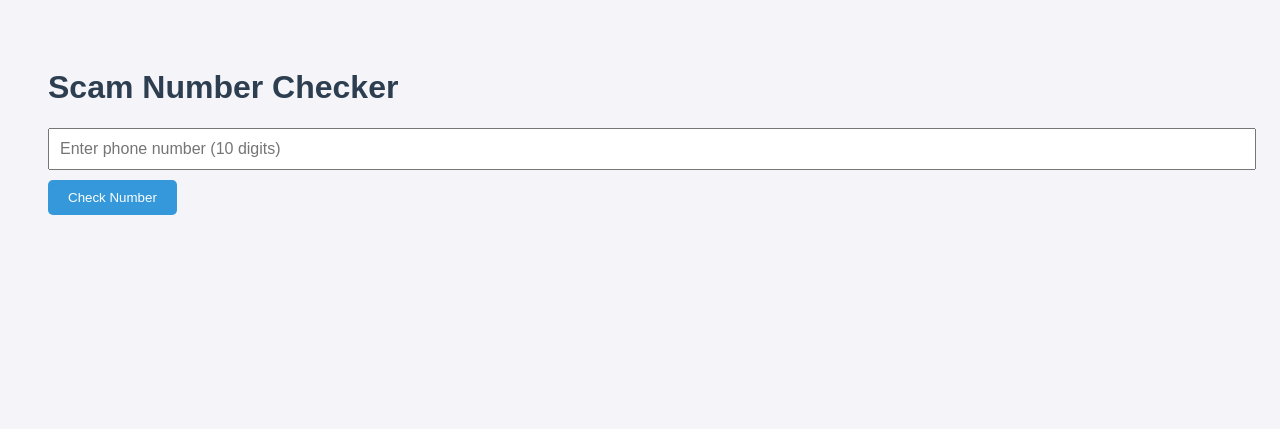
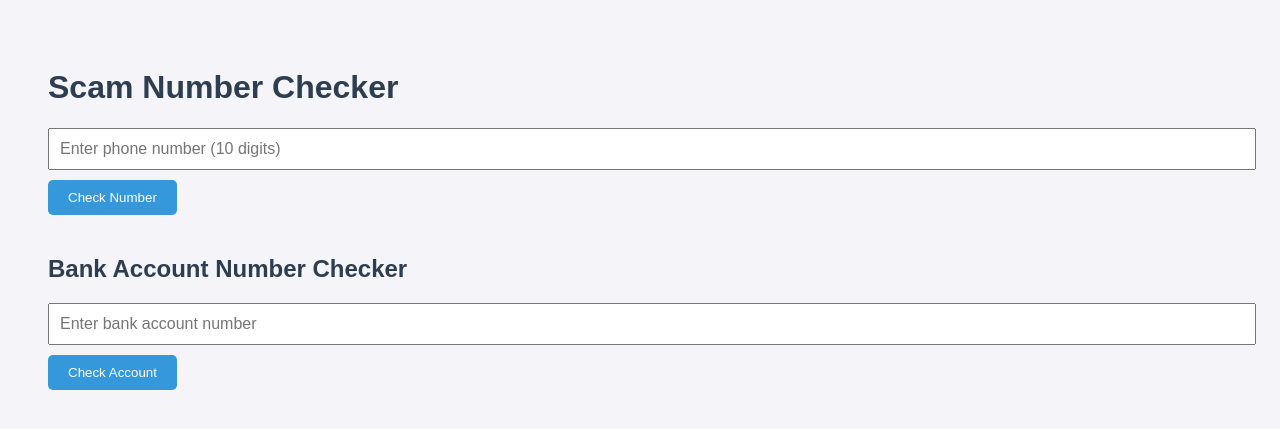
Before and after one commit to Tiwari-kishan02/Safety-Net-, a Flask app: page /number-check in a window 1280 px wide. Shown: the top 429 px of the page. Run offline with Flask 3, Linux system fonts and the light colour scheme; parts of the project's set-up code (start-up, migrations or seed data) failed here and were passed over.

Commit message:
Final version with smart validation

```diff
--- a/backend/app.py
+++ b/backend/app.py
@@ -1,26 +1,27 @@
 from flask import Flask, render_template, request
 import pickle
 import pandas as pd
+from PIL import Image
+import pytesseract
 
 app = Flask(__name__)
 
-# Load message detection model
 with open('models/spam_model.pkl', 'rb') as f:
     message_model = pickle.load(f)
 with open('models/vectorizer.pkl', 'rb') as f:
     message_vectorizer = pickle.load(f)
 
-# Load email detection model
 with open('models/email_model.pkl', 'rb') as f:
     email_model = pickle.load(f)
 with open('models/email_vectorizer.pkl', 'rb') as f:
     email_vectorizer = pickle.load(f)
 
-# Load scam numbers database
 scam_db = pd.read_csv('datasets/scam_numbers.csv')
 scam_db['number'] = scam_db['number'].astype(str)
 
-# Red flag keywords/phrases commonly used in Indian scams
+fraud_accounts_db = pd.read_csv('datasets/fraud_accounts.csv')
+fraud_accounts_db['account_number'] = fraud_accounts_db['account_number'].astype(str)
+
 RED_FLAGS = [
     "pay a fee", "pay the fee", "processing fee", "registration fee",
     "pay rs", "pay inr", "deposit amount", "security deposit",
@@ -35,18 +36,45 @@ RED_FLAGS = [
     "pay to confirm your seat", "processing charge"
 ]
 
+SUSPICIOUS_DOMAIN_PATTERNS = [
+    "sbi-verify", "rbi-alert", "kbc-lottery", "bank-update",
+    "verify-account", "secure-login", "-support", "kyc-update"
+]
+
 def check_red_flags(text):
     text_lower = text.lower()
-    found_flags = [flag for flag in RED_FLAGS if flag in text_lower]
-    return found_flags
+    return [flag for flag in RED_FLAGS if flag in text_lower]
+
+def analyze_phone_number(raw_number):
+    number = raw_number.strip().replace(" ", "").replace("-", "")
+    if number.startswith("+91"):
+        core = number[3:]
+        if core.isdigit() and len(core) == 10:
+            return check_indian_number(core)
+        return "INVALID: Please enter a valid 10-digit number after +91."
+    elif number.startswith("91") and len(number) == 12 and number.isdigit():
+        core = number[2:]
+        return check_indian_number(core)
+    elif number.startswith("+"):
+        code = number[1:3]
+        return f"FOREIGN NUMBER: This number appears to belong to a foreign country code (+{code}), not India. Exercise extra caution with international numbers, as they are commonly used in international scam calls."
+    elif number.isdigit() and len(number) == 10:
+        return check_indian_number(number)
+    else:
+        return "INVALID INPUT: Please enter a valid 10-digit Indian number (with or without +91)."
+
+def check_indian_number(core):
+    match = scam_db[scam_db['number'] == core]
+    if not match.empty:
+        category = match.iloc[0]['category']
+        reports = match.iloc[0]['reports']
+        return f"WARNING: This is an Indian (+91) number reported as SCAM! Category: {category}, Reports: {reports}"
+    else:
+        return "This is a valid Indian (+91) number format with no scam reports in our database. Still be cautious."
 
 @app.route('/')
 def home():
     return render_template('home.html')
-
-@app.route('/recovery')
-def recovery():
-    return render_template('recovery.html')
 
 @app.route('/message-check', methods=['GET', 'POST'])
 def message_check():
@@ -56,7 +84,6 @@ def message_check():
         message_vec = message_vectorizer.transform([message])
         ml_prediction = message_model.predict(message_vec)[0]
         flags = check_red_flags(message)
-
         if ml_prediction == 1 or len(flags) > 0:
             result = "This looks like a SCAM message! Be careful."
             if flags:
@@ -73,7 +100,6 @@ def email_check():
         email_vec = email_vectorizer.transform([email_text])
         ml_prediction = email_model.predict(email_vec)[0]
         flags = check_red_flags(email_text)
-
         if ml_prediction == 1 or len(flags) > 0:
             result = "This looks like a FAKE/SCAM email! Be careful."
             if flags:
@@ -82,19 +108,68 @@ def email_check():
             result = "This email looks GENUINE."
     return render_template('email_check.html', result=result)
 
+@app.route('/email-check-image', methods=['POST'])
+def email_check_image():
+    image_result = None
+    file = request.files.get('email_image')
+    if file:
+        img = Image.open(file)
+        extracted_text = pytesseract.image_to_string(img)
+        if extracted_text.strip():
+            email_vec = email_vectorizer.transform([extracted_text])
+            ml_prediction = email_model.predict(email_vec)[0]
+            flags = check_red_flags(extracted_text)
+            if ml_prediction == 1 or len(flags) > 0:
+                image_result = "This looks like a FAKE/SCAM email! Be careful."
+                if flags:
+                    image_result += " (Red flags found: " + ", ".join(flags) + ")"
+            else:
+                image_result = "This email looks GENUINE."
+        else:
+            image_result = "Could not read text from the image. Try a clearer screenshot."
+    return render_template('email_check.html', image_result=image_result)
+
+@app.route('/email-address-check', methods=['POST'])
+def email_address_check():
+    address_result = None
+    sender_email = request.form['sender_email'].strip().lower()
+    if '@' not in sender_email or '.' not in sender_email.split('@')[-1]:
+        address_result = "SUSPICIOUS: This does not look like a valid email address format."
+    else:
+        domain = sender_email.split('@')[1]
+        found = [pattern for pattern in SUSPICIOUS_DOMAIN_PATTERNS if pattern in domain]
+        if found:
+            address_result = f"SUSPICIOUS: Domain matches known fake-bank/scam patterns: {', '.join(found)}"
+        else:
+            address_result = "This email address does not match known scam domain patterns. Still verify the sender independently."
+    return render_template('email_check.html', address_result=address_result)
+
 @app.route('/number-check', methods=['GET', 'POST'])
 def number_check():
-    result = None
+    number_result = None
     if request.method == 'POST':
-        number = request.form['number'].strip()
-        match = scam_db[scam_db['number'] == number]
-        if not match.empty:
-            category = match.iloc[0]['category']
-            reports = match.iloc[0]['reports']
-            result = f"WARNING: This number is reported as SCAM! Category: {category}, Reports: {reports}"
+        number = request.form['number']
+        number_result = analyze_phone_number(number)
+    return render_template('number_check.html', number_result=number_result)
+
+@app.route('/account-check', methods=['GET', 'POST'])
+def account_check():
+    account_result = None
+    if request.method == 'POST':
+        account = request.form['account'].strip()
+        is_valid_account = account.isdigit() and 9 <= len(account) <= 18
+        is_valid_upi = '@' in account and len(account.split('@')) == 2 and all(account.split('@'))
+        if not (is_valid_account or is_valid_upi):
+            account_result = "INVALID INPUT: Please enter a valid bank account number (9-18 digits) or a valid UPI ID (e.g., name@bank)."
         else:
-            result = "This number has no scam reports in our database. Still be cautious."
-    return render_template('number_check.html', result=result)
+            match = fraud_accounts_db[fraud_accounts_db['account_number'] == account]
+            if not match.empty:
+                category = match.iloc[0]['category']
+                reports = match.iloc[0]['reports']
+                account_result = f"WARNING: This account is reported as SCAM! Category: {category}, Reports: {reports}"
+            else:
+                account_result = "This account has no scam reports in our database. Still be cautious."
+    return render_template('number_check.html', account_result=account_result)
 
 if __name__ == '__main__':
     app.run(debug=True)
--- a/backend/templates/home.html
+++ b/backend/templates/home.html
@@ -119,11 +119,6 @@
             <h3>Fake Email Detector</h3>
             <p>Check if an email is genuine or fake.</p>
         </a>
-        <a class="card" href="/recovery">
-            <span class="icon">🔐</span>
-            <h3>Account Recovery Assistant</h3>
-            <p>Guided steps to recover a hacked account.</p>
-        </a>
     </div>
 </body>
 </html>
--- a/backend/templates/number_check.html
+++ b/backend/templates/number_check.html
@@ -2,16 +2,15 @@
 <html lang="en">
 <head>
     <meta charset="UTF-8">
-    <title>Scam Number Checker</title>
+    <title>Scam Number & Account Checker</title>
     <style>
         body {
             font-family: Arial, sans-serif;
             background-color: #f4f4f9;
             padding: 40px;
         }
-        h1 {
-            color: #2c3e50;
-        }
+        h1 { color: #2c3e50; }
+        h2 { color: #2c3e50; margin-top: 40px; }
         input[type=text] {
             width: 100%;
             padding: 10px;
@@ -39,14 +38,24 @@
 </head>
 <body>
     <h1>Scam Number Checker</h1>
-    <form method="POST">
+    <form method="POST" action="/number-check">
         <input type="text" name="number" placeholder="Enter phone number (10 digits)"><br>
         <button type="submit">Check Number</button>
     </form>
+    {% if number_result %}
+        <div class="result {% if 'SCAM' in number_result or 'INVALID' in number_result %}scam{% else %}safe{% endif %}">
+            {{ number_result }}
+        </div>
+    {% endif %}
 
-    {% if result %}
-        <div class="result {% if 'SCAM' in result %}scam{% else %}safe{% endif %}">
-            {{ result }}
+    <h2>Bank Account Number Checker</h2>
+    <form method="POST" action="/account-check">
+        <input type="text" name="account" placeholder="Enter bank account number"><br>
+        <button type="submit">Check Account</button>
+    </form>
+    {% if account_result %}
+        <div class="result {% if 'SCAM' in account_result or 'INVALID' in account_result %}scam{% else %}safe{% endif %}">
+            {{ account_result }}
         </div>
     {% endif %}
 </body>
```
Also changed, not shown: backend/templates/email_check.html (+28 -35 lines), 2 other files.
